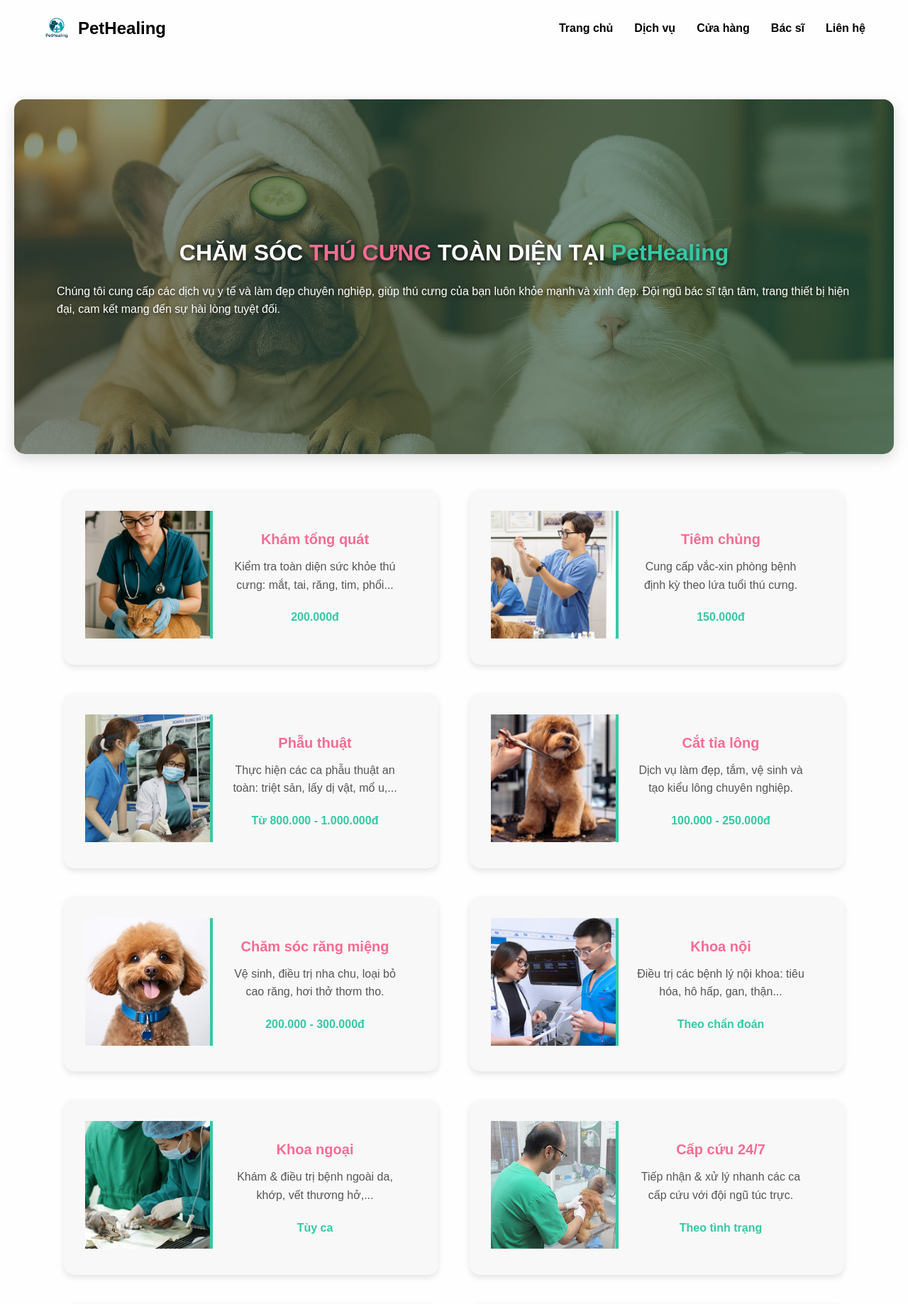
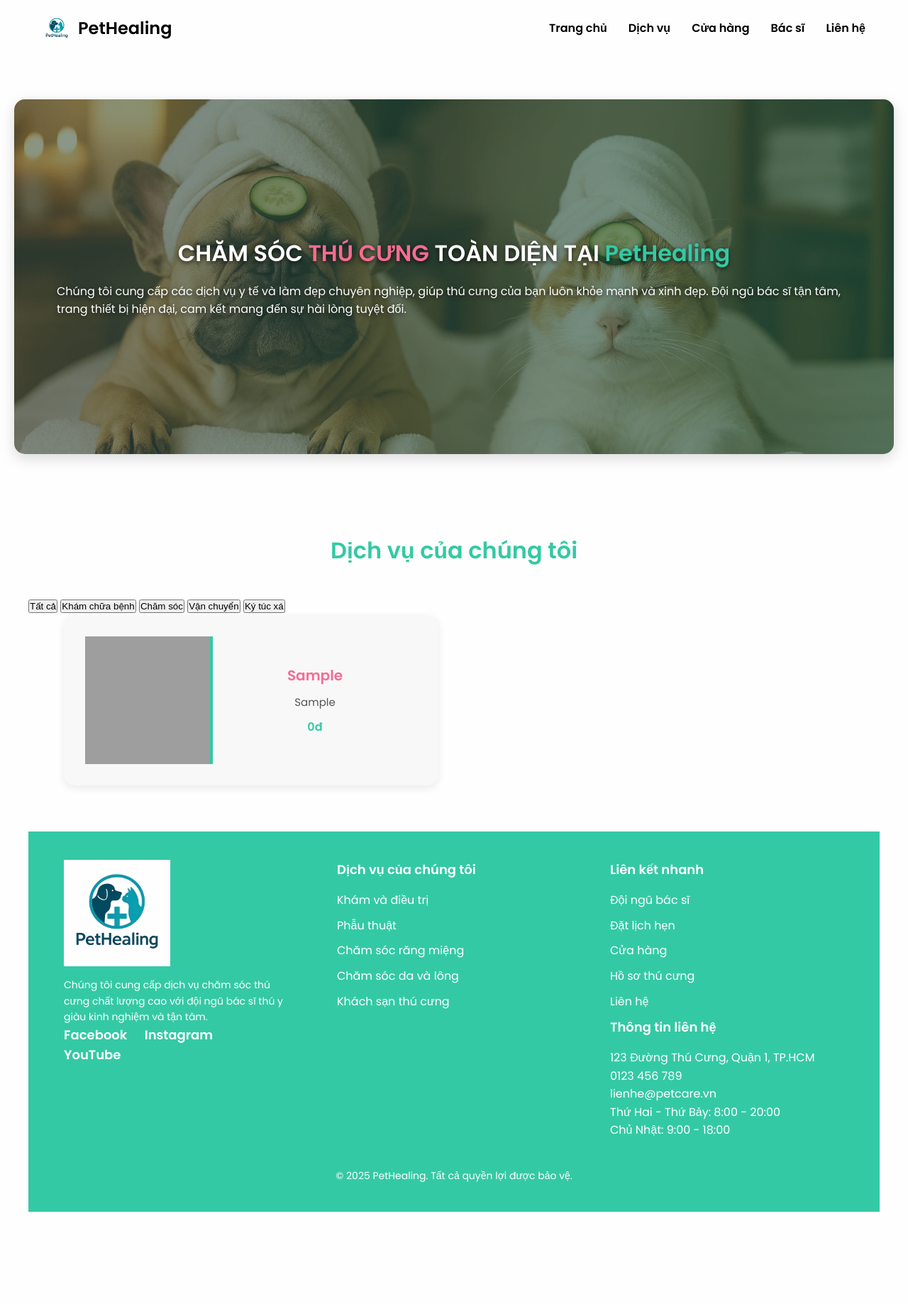
Before and after one commit to tuyenhk05/PetHealing, a PHP site: page /services.php in a window 1280 px wide. Shown: the top 1838 px of the page at 71% size. After the commit the page ends 1708 px from the top, so only its background shows below. Run offline with PHP 8.4, Linux system fonts and the light colour scheme; tables that the repository leaves empty or names only in its code hold one stand-in row (values such as "Sample post"); grey boxes are pictures that could not be loaded.

Commit message:
Update services.php

```diff
--- a/public/services.php
+++ b/public/services.php
@@ -1,21 +1,46 @@
 <?php
 include('../includes/db_connect.php');
 include('../includes/header.php');
+
+// Hàm chuyển tiếng Việt có dấu thành slug
+function slugify($text) {
+    $text = mb_strtolower($text, 'UTF-8');
+    $unicode = array(
+        'a'=>'á|à|ả|ã|ạ|ă|ắ|ằ|ẳ|ẵ|ặ|â|ấ|ầ|ẩ|ẫ|ậ',
+        'd'=>'đ',
+        'e'=>'é|è|ẻ|ẽ|ẹ|ê|ế|ề|ể|ễ|ệ',
+        'i'=>'í|ì|ỉ|ĩ|ị',
+        'o'=>'ó|ò|ỏ|õ|ọ|ô|ố|ồ|ổ|ỗ|ộ|ơ|ớ|ờ|ở|ỡ|ợ',
+        'u'=>'ú|ù|ủ|ũ|ụ|ư|ứ|ừ|ử|ữ|ự',
+        'y'=>'ý|ỳ|ỷ|ỹ|ỵ',
+    );
+    foreach($unicode as $nonUnicode=>$uni) {
+        $text = preg_replace("/($uni)/i", $nonUnicode, $text);
+    }
+    $text = preg_replace('/[^a-z0-9]+/i', '-', $text);
+    $text = trim($text, '-');
+    return $text;
+}
+
 $querybs = 'SELECT * FROM dichvu';
 $result = mysqli_query($conn, $querybs);
 ?>
 <!DOCTYPE html>
 <html lang="vi">
 <head>
-  <meta charset="UTF-8">
+  <meta charset="UTF-8" />
   <title>Dịch vụ - PetHealing</title>
-  <meta name="viewport" content="width=device-width, initial-scale=1.0">
+   <link rel="stylesheet" href="../assets/css/style.css">
    <link rel="stylesheet" href="../assets/css/services.css">
- <link rel="stylesheet" href="../assets/css/style.css">
- <link rel="stylesheet" href="https://cdnjs.cloudflare.com/ajax/libs/font-awesome/6.7.2/css/all.min.css" />
+    <script src="https://code.jquery.com/jquery-3.6.0.min.js"></script> <!-- Liên kết với jQuery -->
+    <script src="../assets/js/services.js" defer></script>
+    <link rel="stylesheet" href="https://cdnjs.cloudflare.com/ajax/libs/font-awesome/6.7.2/css/all.min.css" integrity="sha512-Evv84Mr4kqVGRNSgIGL/F/aIDqQb7xQ2vcrdIwxfjThSH8CSR7PBEakCr51Ck+w+/U6swU2Im1vVX0SVk9ABhg==" crossorigin="anonymous" referrerpolicy="no-referrer" />
+    <link href="https://fonts.googleapis.com/css2?family=Poppins:wght@300;400;600&display=swap" rel="stylesheet">
 </head>
 <body>
+
 <section class="services-section">
+
   <div class="intro-card-bg">
     <div class="intro-content-overlay">
       <h2>
@@ -24,151 +49,41 @@ $result = mysqli_query($conn, $querybs);
       <p>Chúng tôi cung cấp các dịch vụ y tế và làm đẹp chuyên nghiệp, giúp thú cưng của bạn luôn khỏe mạnh và xinh đẹp. Đội ngũ bác sĩ tận tâm, trang thiết bị hiện đại, cam kết mang đến sự hài lòng tuyệt đối.</p>
     </div>
   </div>
-  <div class="service-row">
-    <div class="service-card">
-      <img src="../assets/image/Tổng quát.jpg" alt="Khám tổng quát">
-      <div class="service-content">
-        <h3>Khám tổng quát</h3>
-        <p>Kiểm tra toàn diện sức khỏe thú cưng: mắt, tai, răng, tim, phổi...</p>
-        <div class="service-price">200.000đ</div>
-      </div>
-    </div>
-    <div class="service-card">
-      <img src="../assets/image/Tiêm phòng.jpg" alt="Tiêm chủng">
-      <div class="service-content">
-        <h3>Tiêm chủng</h3>
-        <p>Cung cấp vắc-xin phòng bệnh định kỳ theo lứa tuổi thú cưng.</p>
-        <div class="service-price">150.000đ</div>
-      </div>
-    </div>
+
+ <section class="services-section">
+  <h2 class="section-title">Dịch vụ của chúng tôi</h2>
+
+<!-- Thanh bộ lọc -->
+<div class="filter-bar">
+  <button class="filter-btn active" data-filter="all">Tất cả</button>
+  <button class="filter-btn" data-filter="kham-chua-benh">Khám chữa bệnh</button>
+  <button class="filter-btn" data-filter="cham-soc">Chăm sóc</button>
+  <button class="filter-btn" data-filter="van-chuyen">Vận chuyển</button>
+  <button class="filter-btn" data-filter="ky-tuc-xa">Ký túc xá</button>
 </div>
 
 <div class="service-row">
-    <div class="service-card">
-      <img src="../assets/image/Phẫu thuật.jpg" alt="Phẫu thuật">
+<?php
+while($row = mysqli_fetch_assoc($result)) {
+    $category_slug = slugify($row['loai']);
+    $name = htmlspecialchars($row['ten_dich_vu']);
+    $desc = htmlspecialchars($row['mo_ta']);
+    $price = !empty($row['gia']) ? number_format($row['gia'],0,',','.').'đ' : 'Theo tình trạng';
+
+    $image_name = $name . '.jpg';
+?>
+    <div class="service-card" data-category="<?php echo $category_slug; ?>">
+        <img src="../assets/image/<?php echo $image_name; ?>" alt="<?php echo $name; ?>">
         <div class="service-content">
-        <h3>Phẫu thuật</h3>
-        <p>Thực hiện các ca phẫu thuật an toàn: triệt sản, lấy dị vật, mổ u,...</p>
-        <div class="service-price">Từ 800.000 - 1.000.000đ</div>
+            <h3><?php echo $name; ?></h3>
+            <p><?php echo $desc; ?></p>
+            <div class="service-price"><?php echo $price; ?></div>
         </div>
     </div>
-    <div class="service-card">
-      <img src="..\assets\image\Tỉa lông.jpg" alt="Cắt tỉa lông">
-      <div class="service-content">
-        <h3>Cắt tỉa lông</h3>
-        <p>Dịch vụ làm đẹp, tắm, vệ sinh và tạo kiểu lông chuyên nghiệp.</p>
-        <div class="service-price">100.000 - 250.000đ</div>
+<?php } ?>
 </div>
-    </div>
-  </div>
-
-  <div class="service-row">
-    <div class="service-card">
-      <img src="../assets/image/Răng miệng.jpg" alt="Chăm sóc răng miệng">
-      <div class="service-content">
-        <h3>Chăm sóc răng miệng</h3>
-        <p>Vệ sinh, điều trị nha chu, loại bỏ cao răng, hơi thở thơm tho.</p>
-        <div class="service-price">200.000 - 300.000đ</div>
-      </div>
-    </div>
-    <div class="service-card">
-      <img src="../assets/image/Khoa Nội.jpg" alt="Khoa nội">
-      <div class="service-content">
-        <h3>Khoa nội</h3>
-        <p>Điều trị các bệnh lý nội khoa: tiêu hóa, hô hấp, gan, thận...</p>
-        <div class="service-price">Theo chẩn đoán</div>
-      </div>
-    </div>
-  </div>
-
-  <div class="service-row">
-    <div class="service-card">
-      <img src="../assets/image/Khoa Ngoại.jpg" alt="Khoa ngoại">
-      <div class="service-content">
-        <h3>Khoa ngoại</h3>
-        <p>Khám & điều trị bệnh ngoài da, khớp, vết thương hở,...</p>
-        <div class="service-price">Tùy ca</div>
-      </div>
-    </div>
-    <div class="service-card">
-      <img src="..\assets\image\cấp cứu.jpg" alt="Cấp cứu 24/7">
-      <div class="service-content">
-        <h3>Cấp cứu 24/7</h3>
-        <p>Tiếp nhận & xử lý nhanh các ca cấp cứu với đội ngũ túc trực.</p>
-        <div class="service-price">Theo tình trạng</div>
-      </div>
-    </div>
-  </div>
-  <div class="service-row">
-  <div class="service-card">
-    <img src="../assets/image/pethotel.jpg" alt="Kí túc xá thú cưng">
-    <div class="service-content">
-      <h3>Kí túc xá thú cưng</h3>
-      <p>Dịch vụ chăm sóc và lưu trú an toàn, tiện nghi cho thú cưng khi bạn vắng nhà.</p>
-      <div class="service-price">300.000đ/ngày</div>
-    </div>
-  </div>
-
-  <div class="service-card">
-    <img src="../assets/image/spa.jpg" alt="Spa và làm đẹp">
-    <div class="service-content">
-      <h3>Spa và làm đẹp</h3>
-      <p>Dịch vụ chăm sóc, làm đẹp chuyên nghiệp giúp thú cưng luôn khỏe mạnh và xinh đẹp.</p>
-      <div class="service-price">150.000 - 350.000đ</div>
-    </div>
-  </div>
-</div>
-<section class="full-width-card">
-  <div class="container">
-    <div class="content-left">
-      <h2>Tại sao chọn dịch vụ của chúng tôi?</h2>
-      <p>Chúng tôi tự hào cung cấp dịch vụ chăm sóc thú cưng chất lượng cao với đội ngũ bác sĩ tận tâm và thiết bị hiện đại.</p>
-
-      <ul class="features-list">
-        <li>
-          <span class="icon">
-            <!-- Icon Heart -->
-            <svg xmlns="http://www.w3.org/2000/svg" fill="none" viewBox="0 0 24 24" stroke="currentColor"><path stroke-linecap="round" stroke-linejoin="round" stroke-width="2" d="M4.318 6.318a4.5 4.5 0 016.364 0L12 7.636l1.318-1.318a4.5 4.5 0 116.364 6.364L12 21l-7.682-7.682a4.5 4.5 0 010-6.364z"/></svg>
-          </span>
-          <strong>Đội ngũ giàu kinh nghiệm</strong>
-          <p>Bác sĩ chuyên nghiệp, tận tâm.</p>
-        </li>
-        <li>
-          <span class="icon">
-            <!-- Icon Device -->
-            <svg xmlns="http://www.w3.org/2000/svg" fill="none" viewBox="0 0 24 24" stroke="currentColor"><path stroke-linecap="round" stroke-linejoin="round" stroke-width="2" d="M9.75 17L6 13.5m0 0L2.25 17m3.75-3.5v9M12 4.5v15m0 0L15.75 13.5m0 0L19.5 17m-3.75-3.5v9"/></svg>
-          </span>
-          <strong>Thiết bị hiện đại</strong>
-          <p>Chẩn đoán và điều trị chính xác.</p>
-        </li>
-        <li>
-          <span class="icon">
-            <!-- Icon Clock -->
-            <svg xmlns="http://www.w3.org/2000/svg" fill="none" viewBox="0 0 24 24" stroke="currentColor"><path stroke-linecap="round" stroke-linejoin="round" stroke-width="2" d="M12 8v4l3 3m6-3a9 9 0 11-18 0 9 9 0 0118 0z"/></svg>
-          </span>
-          <strong>Hỗ trợ 24/7</strong>
-          <p>Sẵn sàng phục vụ mọi lúc.</p>
-        </li>
-        <li>
-          <span class="icon">
-            <!-- Icon Chat -->
-            <svg xmlns="http://www.w3.org/2000/svg" fill="none" viewBox="0 0 24 24" stroke="currentColor"><path stroke-linecap="round" stroke-linejoin="round" stroke-width="2" d="M8 10h.01M12 10h.01M16 10h.01M21 12c0 4.418-4.03 8-9 8a9.863 9.863 0 01-4.255-.95L3 20l1.161-3.243A7.97 7.97 0 013 12c0-4.418 4.03-8 9-8s9 3.582 9 8z"/></svg>
-          </span>
-          <strong>Tư vấn chuyên sâu</strong>
-          <p>Hỗ trợ chăm sóc và phòng bệnh.</p>
-        </li>
-      </ul>
-
-      <div class="bottom-card">
-        <div class="icon">🐾</div>
-      </div>
-    </div>
-
-    <div class="image-right">
-      <img src="../assets/image/thucungvuive.jpg" alt="Thú cưng vui vẻ" />
-    </div>
-  </div>
-</section>
+<!-- Thanh phân trang -->
+<div class="pagination"></div>
+<?php include('../includes/footer.php'); ?>
 </body>
-</html> <script src="../assets/js/formHome.js"></script> <!-- Liên kết với file app.js -->
-<?php include('../includes/footer.php'); ?>
+</html>
```
Lines whose indentation alone changed are shown as unchanged.
